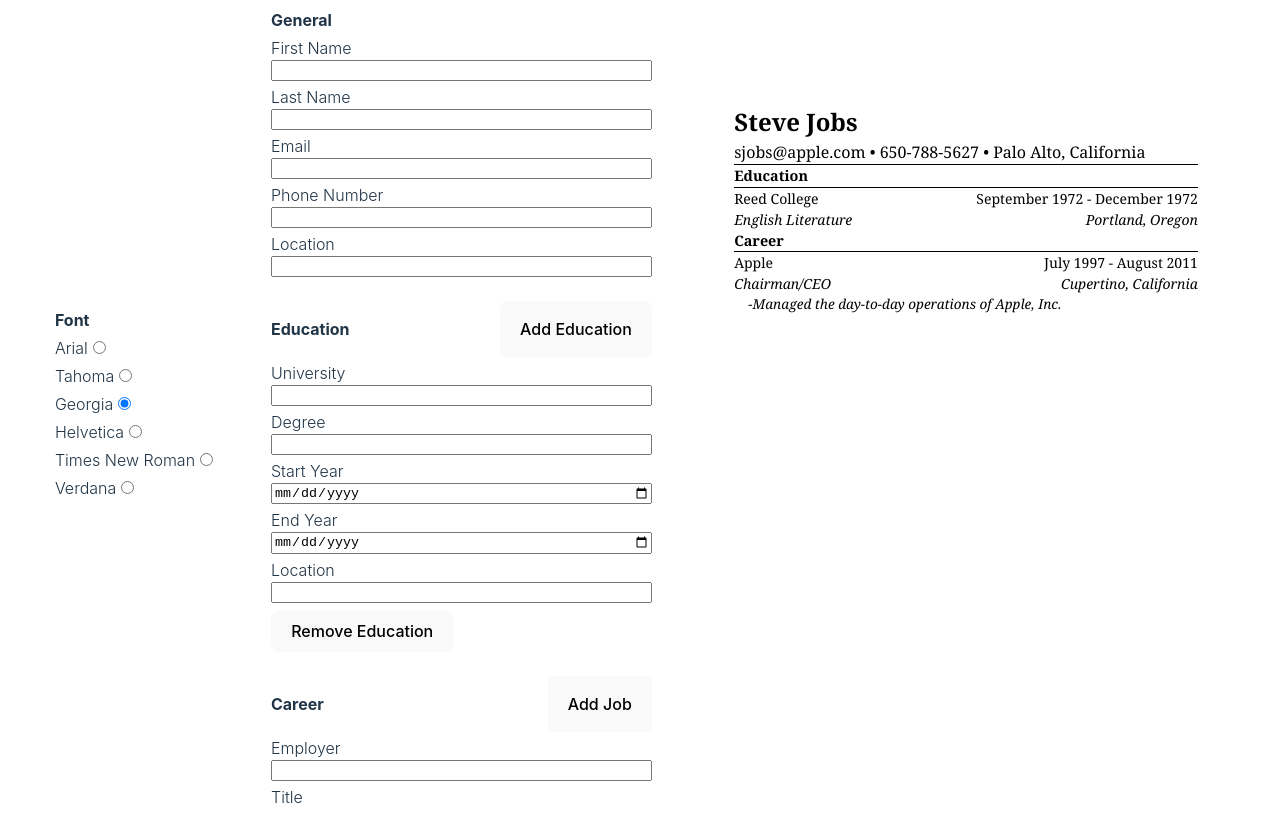
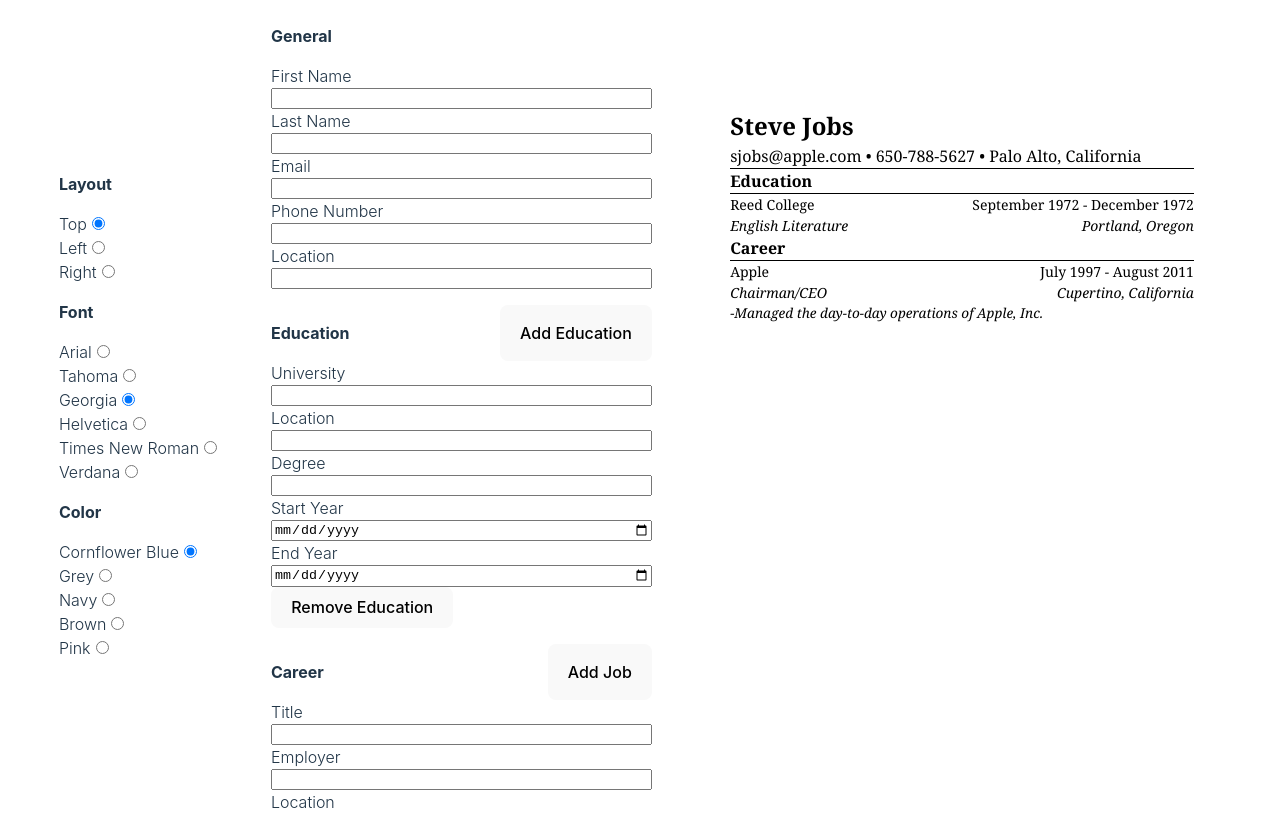
Before and after one commit to Mark-Elliott5/cv-app-2, a React (Vite) app: page / in a window 1280 px wide. Built offline with nearby package versions, Linux system fonts and the light colour scheme.

Commit message:
Revert "mend"
This reverts commit 3eaabe4436065911607c72ad4ce3620383b02ef2.

```diff
--- a/src/App.jsx
+++ b/src/App.jsx
@@ -39,8 +39,9 @@
   ];
 
   const career = [
+    { field: 'Title', key: uuid(), name: 'jobTitle', type: 'text' },
     { field: 'Employer', key: uuid(), name: 'jobEmployer', type: 'text' },
-    { field: 'Title', key: uuid(), name: 'jobTitle', type: 'text' },
+    { field: 'Location', key: uuid(), name: 'jobLocation', type: 'text' },
     {
       field: 'Employment Start Date',
       name: 'jobStartDate',
@@ -53,7 +54,6 @@
       key: uuid(),
       type: 'date',
     },
-    { field: 'Location', key: uuid(), name: 'jobLocation', type: 'text' },
     {
       field: 'Description',
       key: uuid(),
@@ -64,7 +64,12 @@
 
   const education = [
     { field: 'University', name: 'universityName', key: uuid(), type: 'text' },
-
+    {
+      field: 'Location',
+      name: 'universityLocation',
+      key: uuid(),
+      type: 'text',
+    },
     { field: 'Degree', name: 'universityDegree', key: uuid(), type: 'text' },
     {
       field: 'Start Year',
@@ -78,26 +83,20 @@
       key: uuid(),
       type: 'date',
     },
-    {
-      field: 'Location',
-      name: 'universityLocation',
-      key: uuid(),
-      type: 'text',
-    },
   ];
 
   return (
     <FieldDataProvider>
       <div id="settings">
-        {/* <FieldWrapper id="layout" fieldName="Layout">
+        <FieldWrapper id="layout" fieldName="Layout">
           <RadioForm field={layout} objectKey="settings" />
-        </FieldWrapper> */}
+        </FieldWrapper>
         <FieldWrapper id="font" fieldName="Font">
           <RadioForm field={fonts} objectKey="settings" />
         </FieldWrapper>
-        {/* <FieldWrapper id="color" fieldName="Color">
+        <FieldWrapper id="color" fieldName="Color">
           <RadioForm field={color} objectKey="settings" />
-        </FieldWrapper> */}
+        </FieldWrapper>
       </div>
       <div id="details">
         <div id="general" className="field-wrapper">
--- a/src/Preview.jsx
+++ b/src/Preview.jsx
@@ -77,9 +77,7 @@
             <p className="split-left">{jobTitle}</p>
             <p className="split-right">{jobLocation}</p>
           </div>
-          <p className="job-description italic">
-            &nbsp;&nbsp;&nbsp;&nbsp;-{jobDescription}
-          </p>
+          <p className="job-description italic">-{jobDescription}</p>
         </div>
       ),
     );
--- a/src/index.css
+++ b/src/index.css
@@ -36,11 +36,10 @@
 }
 
 body {
+  min-height: 100vh;
   overflow: hidden;
   scrollbar-width: none;
-  width: 100%;
-  height: 100vh;
-  margin: 4px 0px;}
+}
 
 h1 {
   font-size: 3.2em;
@@ -76,10 +75,6 @@
   flex-direction: column;
 }
 
-.field-wrapper > * {
-  margin: 4px 0px;
-}
-
 .field-header {
   display: flex;
   justify-content: space-between;
@@ -110,12 +105,11 @@
   font-weight: bold;
 }
 
-#general-contact {
+#general-contact, .sub-header {
   font-size: 2vh;
 }
 
 .sub-header {
-  font-size: 1.80vh;
   font-weight: bold;
   border-bottom: 0.5px solid black;
 }
--- a/src/inputs/RadioInput.jsx
+++ b/src/inputs/RadioInput.jsx
@@ -20,7 +20,7 @@
       <input
         type="radio"
         onChange={handleInputChange}
-        id={value}
+        id={`${value}-font`}
         name={name}
         value={value}
         defaultChecked={checked}
```
